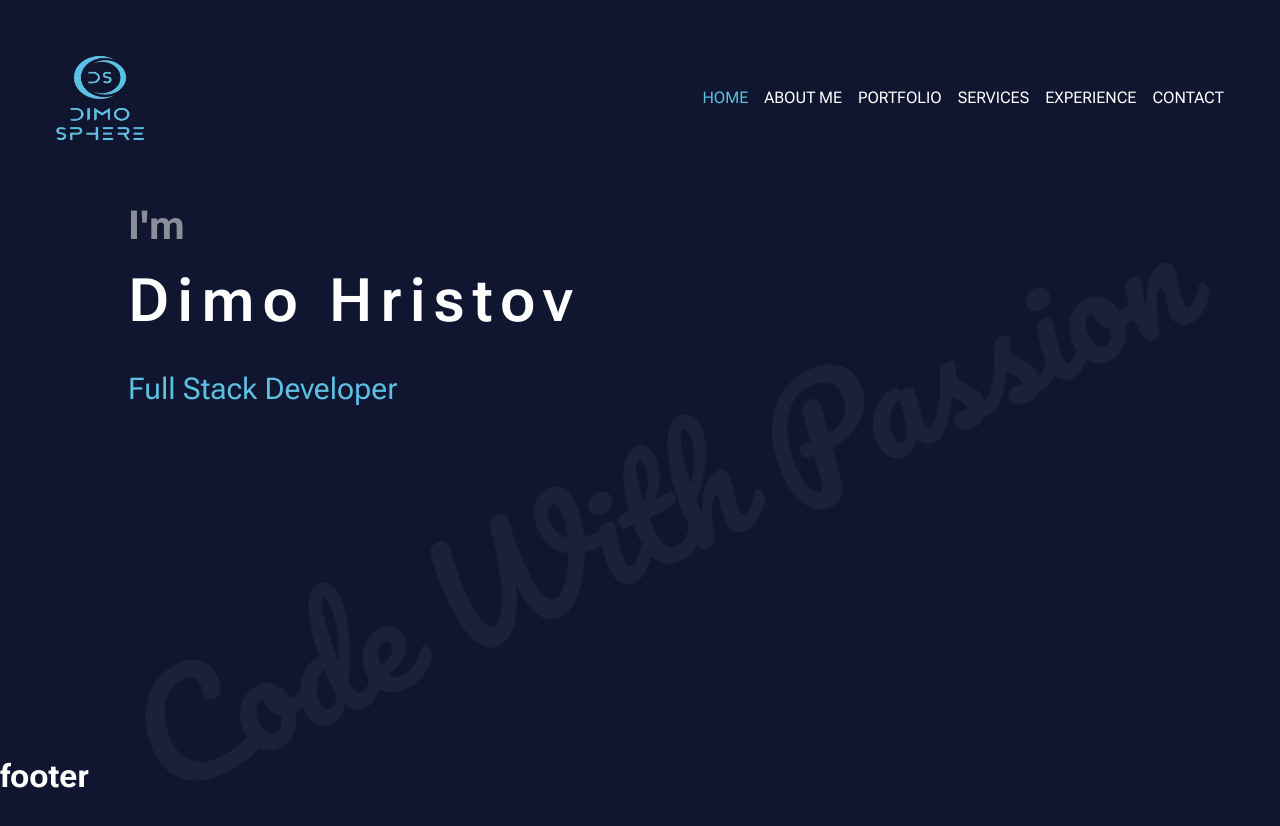
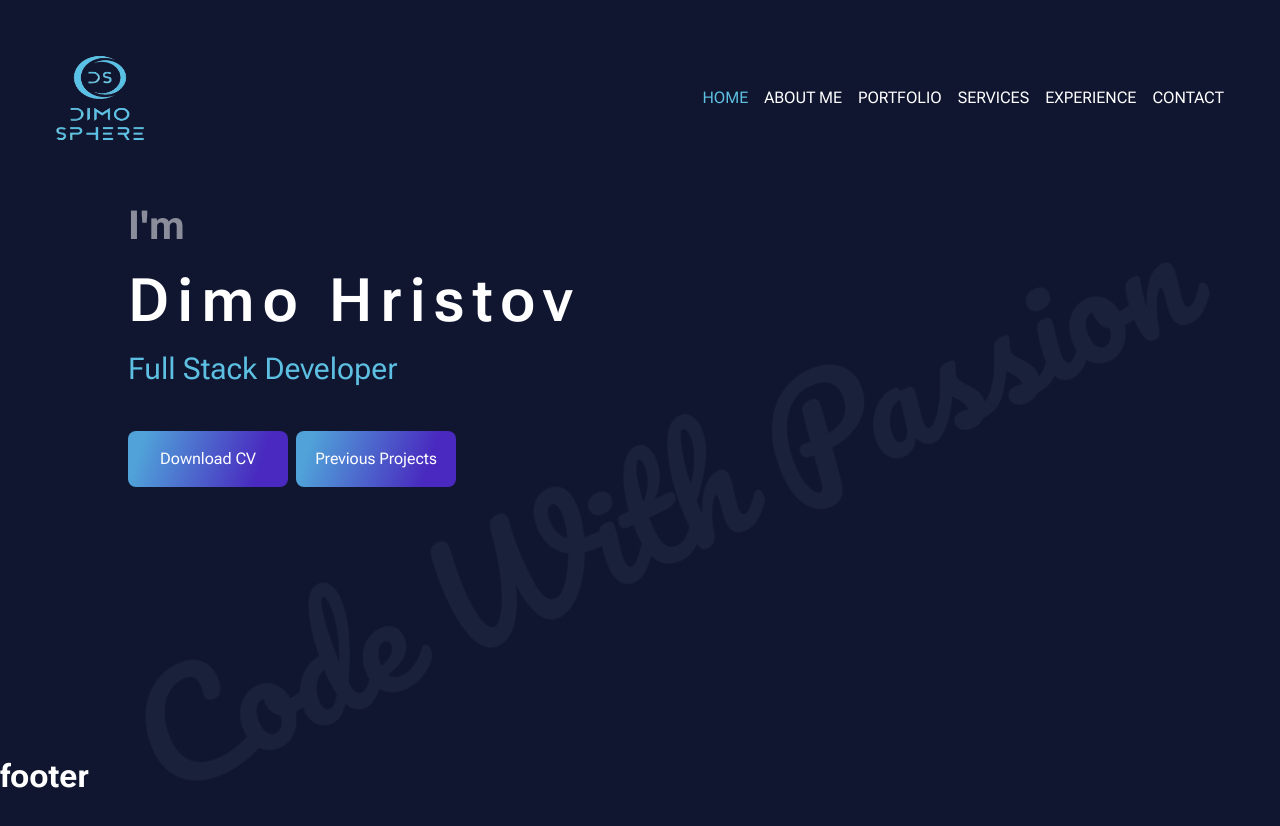
Before and after one commit to Dimo-Hristov/Personal-app, a Next.js app: page / in a window 1280 px wide. Shown: the top 826 px of the page. Built offline with nearby package versions, Linux system fonts and the light colour scheme.

Commit message:
add buttons

```diff
--- a/src/app/page.module.scss
+++ b/src/app/page.module.scss
@@ -5,7 +5,8 @@
 
   .text1,
   .text2,
-  .text3 {
+  .text3,
+  .links {
     width: fit-content;
     margin-left: 10%;
   }
@@ -22,7 +23,6 @@
     font-size: 60px;
     font-weight: 600;
     letter-spacing: 8px;
-    margin-bottom: 20px;
     background-color: var(--background-color);
     position: relative;
     animation: text 3s 1;
@@ -31,7 +31,6 @@
   .text3 {
     font-size: 30px;
     color: var(--active-link-color);
-  }
   }
 
   .text4 {
@@ -55,6 +54,35 @@
     color: #1a213b;
     opacity: 0;
     animation: fadeInAndMove 3s forwards;
+  }
+
+  .links {
+    margin-top: 40px;
+
+    a {
+      display: inline-block;
+      width: 160px;
+      padding: 16px;
+      background: rgb(73, 41, 191);
+      background: linear-gradient(
+        288deg,
+        rgba(73, 41, 191, 1) 19%,
+        rgba(80, 162, 217, 1) 90%
+      );
+      border-radius: 8px;
+    }
+    a:last-child {
+      margin-left: 8px;
+    }
+
+    a:hover {
+      opacity: 0.9;
+    }
+
+    a:active {
+      opacity: 0.7;
+    }
+  }
 }
 
 @keyframes fadeInAndMove {
--- a/src/app/page.tsx
+++ b/src/app/page.tsx
@@ -1,5 +1,8 @@
 import { Pacifico} from "next/font/google";
 import styles from "./page.module.scss";
+import Link from "next/link";
+
+
 const pacifico = Pacifico({
   subsets: ["latin"],
   weight: "400"
@@ -13,6 +16,10 @@ export default function Home() {
       <p className={styles.text1}>I&#39;m</p>
         <h1 className={styles.text2}>Dimo Hristov</h1>
         <p className={styles.text3}>Full Stack Developer</p>
+        <div className={styles.links}>
+        <Link href={'/'}>Download CV</Link>
+        <Link href={'/'}>Previous Projects</Link>
+        </div>
         <p className={`${pacifico.className} ${styles.text4}`}>Code With Passion</p>
     </section>
   );
```
Lines whose indentation alone changed are shown as unchanged.
